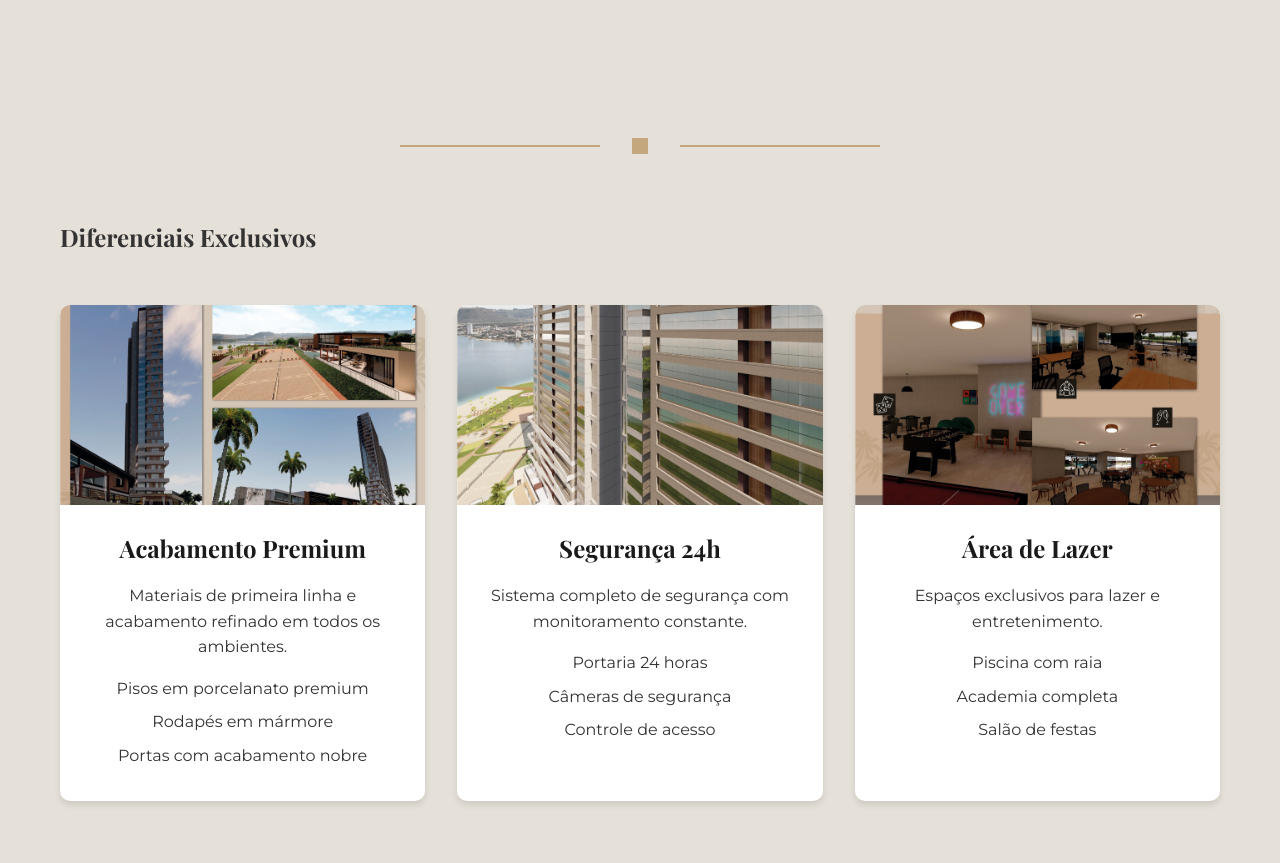
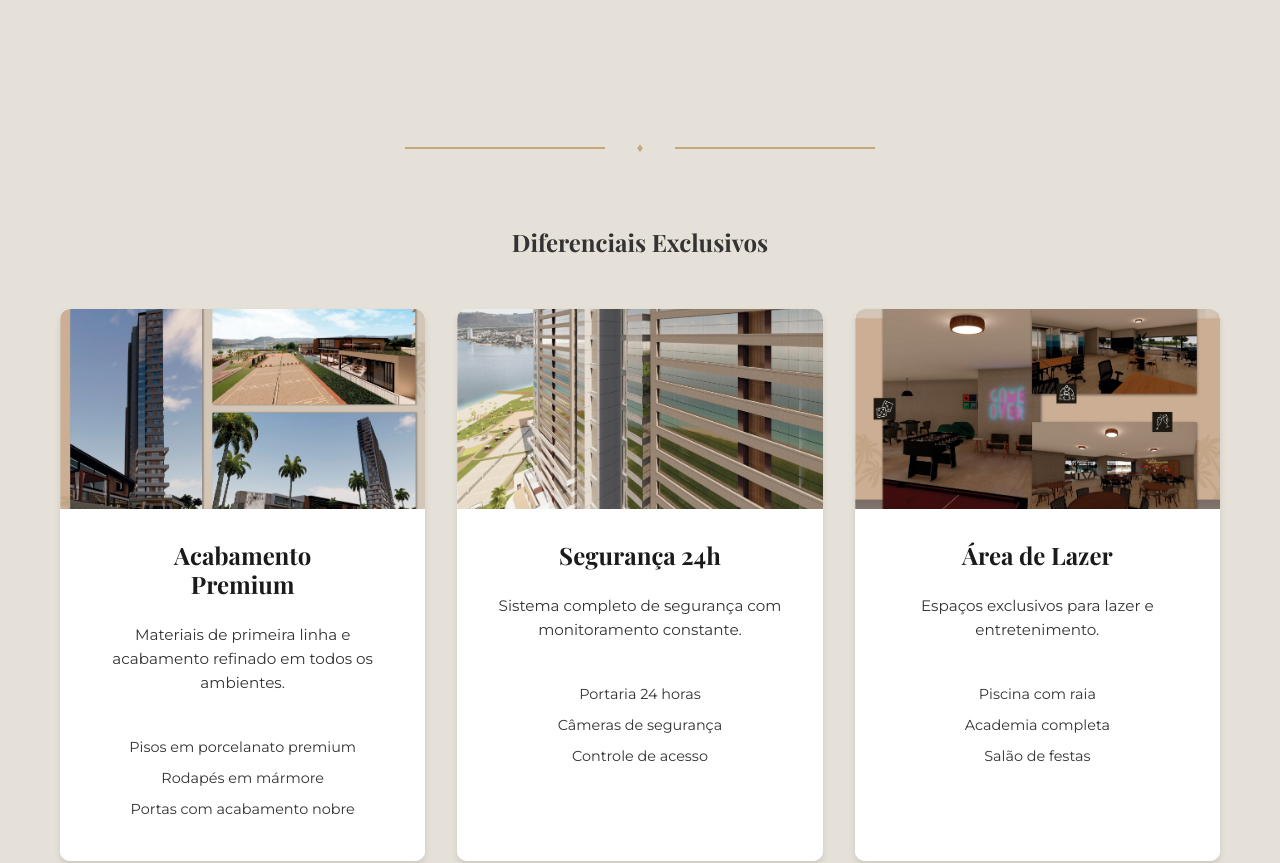
Before and after one commit to vitinpicademel/landing-grand-hill-next, a Next.js app: page / in a window 1280 px wide. Shown: the part 1980-2843 px from the top of the page. Built offline with nearby package versions, Linux system fonts and the light colour scheme; a web font is replaced by a local one.

Commit message:
Fix: Melhorando layout dos diferenciais e adicionando animações

```diff
--- a/src/app/globals.css
+++ b/src/app/globals.css
@@ -386,6 +386,15 @@ h1, h2, h3 {
 .diferenciais-section {
   padding: 6rem 0;
   background-color: var(--elegant-bg);
+  position: relative;
+}
+
+.diferenciais-section h2 {
+  text-align: center;
+  margin-bottom: 3rem;
+  opacity: 0;
+  transform: translateY(20px);
+  animation: fadeInUp 1s ease forwards 0.3s;
 }
 
 .diferenciais-grid {
@@ -393,6 +402,9 @@ h1, h2, h3 {
   grid-template-columns: repeat(3, 1fr);
   gap: 2rem;
   margin-top: 3rem;
+  opacity: 0;
+  transform: translateY(20px);
+  animation: fadeInUp 1s ease forwards 0.5s;
 }
 
 .diferencial-card {
@@ -400,11 +412,14 @@ h1, h2, h3 {
   border-radius: 10px;
   overflow: hidden;
   box-shadow: 0 4px 6px rgba(0, 0, 0, 0.1);
-  transition: transform 0.3s ease;
+  transition: all 0.3s ease;
+  display: flex;
+  flex-direction: column;
 }
 
 .diferencial-card:hover {
   transform: translateY(-5px);
+  box-shadow: 0 8px 15px rgba(0, 0, 0, 0.1);
 }
 
 .diferencial-img-container {
@@ -418,23 +433,36 @@ h1, h2, h3 {
   width: 100%;
   height: 100%;
   object-fit: cover;
+  transition: transform 0.3s ease;
+}
+
+.diferencial-card:hover .diferencial-img {
+  transform: scale(1.05);
 }
 
 .diferencial-content {
-  padding: 1.5rem;
+  padding: 2rem;
+  flex-grow: 1;
+  display: flex;
+  flex-direction: column;
+  gap: 1rem;
+  background: white;
 }
 
 .diferencial-card h3 {
   font-size: 1.5rem;
   color: var(--primary-color);
-  margin-bottom: 1rem;
+  margin-bottom: 0.5rem;
   text-align: center;
+  line-height: 1.2;
 }
 
 .diferencial-card p {
   color: var(--text-color);
   margin-bottom: 1rem;
   text-align: center;
+  font-size: 0.95rem;
+  line-height: 1.6;
 }
 
 .detalhes-lista {
@@ -447,6 +475,13 @@ h1, h2, h3 {
 .detalhes-lista li {
   margin: 0.5rem 0;
   color: var(--text-color);
+  font-size: 0.9rem;
+}
+
+.separator-diamond {
+  color: var(--secondary-color);
+  margin: 0 2rem;
+  font-size: 0.8rem;
 }
 
 /* Plantas Section */
--- a/src/components/Diferenciais.tsx
+++ b/src/components/Diferenciais.tsx
@@ -8,7 +8,7 @@ export default function Diferenciais() {
       <div className="container">
         <div className="separator-large fade-in">
           <span className="separator-line-large"></span>
-          <i className="fas fa-square-full"></i>
+          <span className="separator-diamond">♦</span>
           <span className="separator-line-large"></span>
         </div>
         <h2>Diferenciais Exclusivos</h2>
@@ -24,7 +24,7 @@ export default function Diferenciais() {
               />
             </div>
             <div className="diferencial-content">
-              <h3>Acabamento Premium</h3>
+              <h3>Acabamento<br />Premium</h3>
               <p>Materiais de primeira linha e acabamento refinado em todos os ambientes.</p>
               <ul className="detalhes-lista">
                 <li>Pisos em porcelanato premium</li>
```
